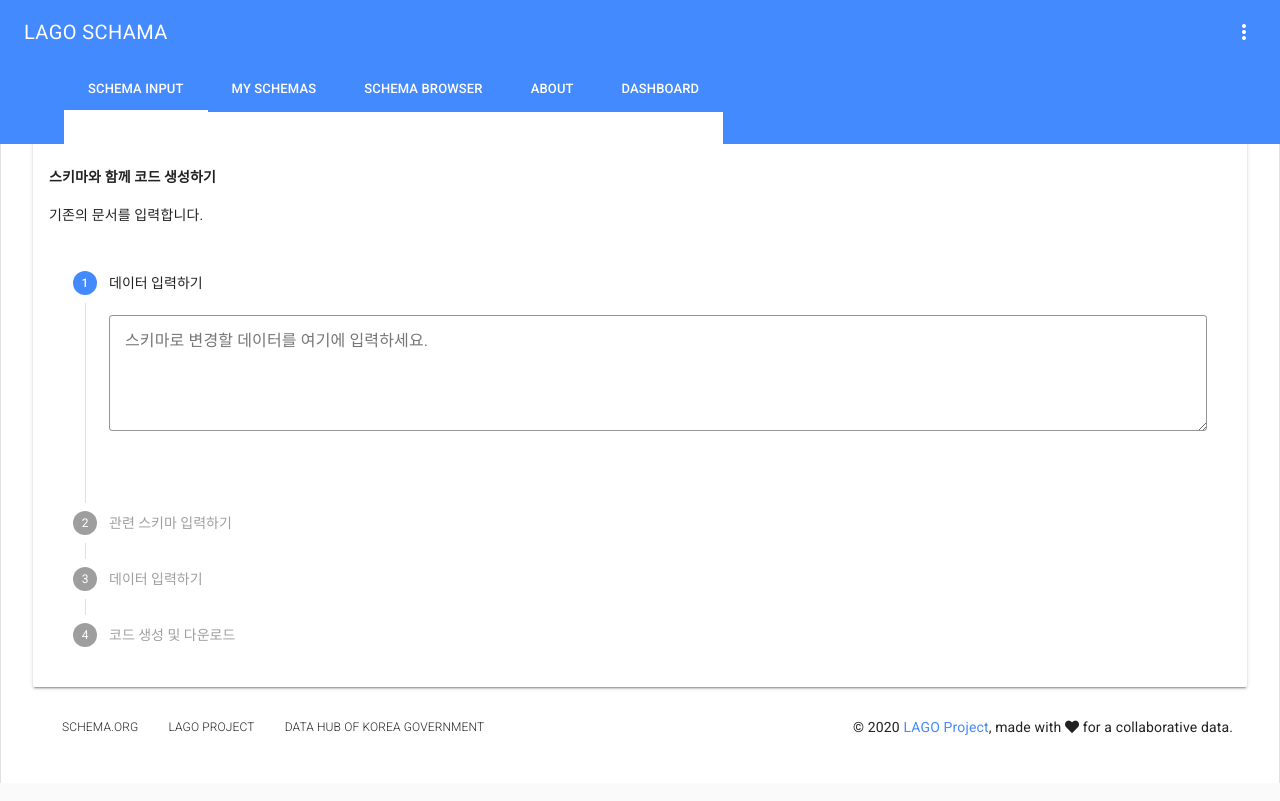
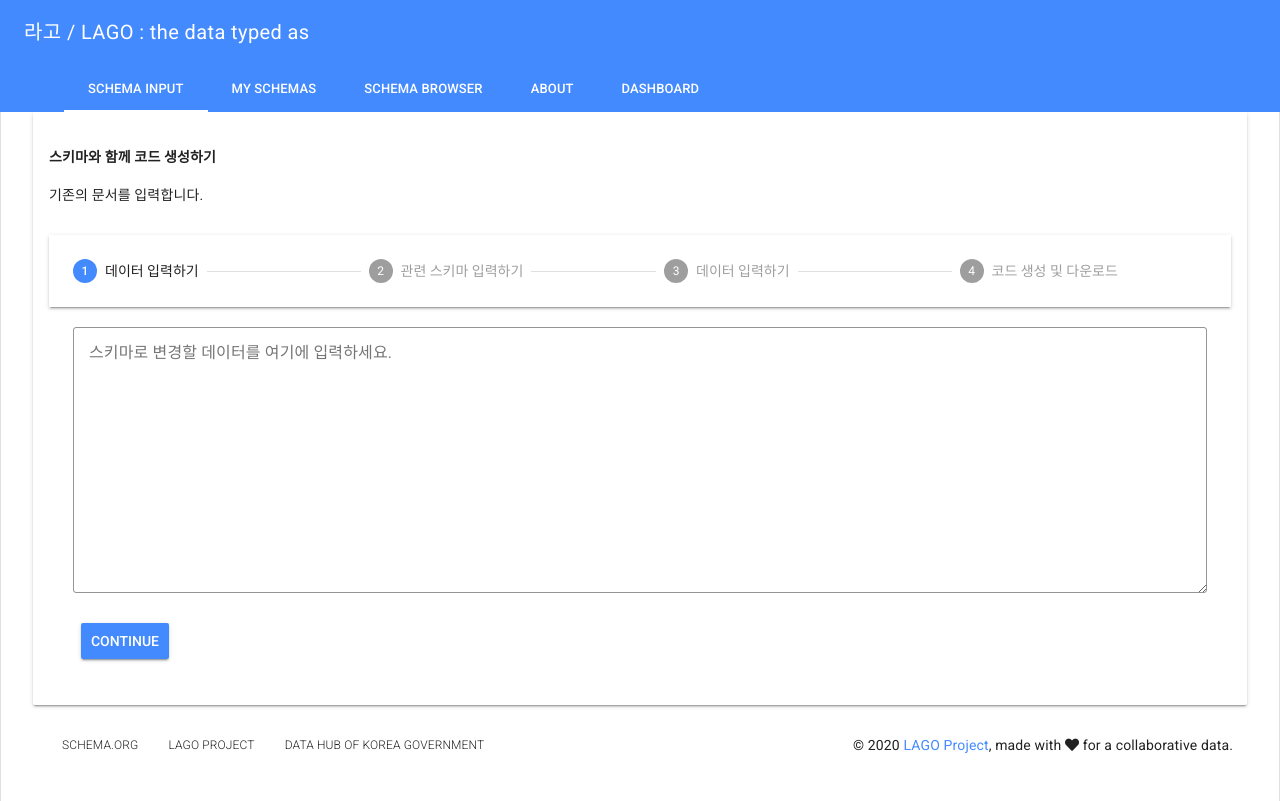
Before and after one commit to lagoyo/lago, a Vue app in the folder client/lago/: page /#/schema/gencode in a window 1280 px wide. Built offline with nearby package versions, Linux system fonts and the light colour scheme.

Commit message:
스키마 입력  화면 작업
- json 데이터 타입 점검
- 데이터 입력 오류가 있으면 에러 메시지 출력
- 데이터가 json 문제가 정상적이면 다음에 페이지에 출력

```diff
--- a/client/lago/package.json
+++ b/client/lago/package.json
@@ -11,6 +11,7 @@
     "core-js": "^3.6.5",
     "vue": "^2.6.11",
     "vue-clickaway": "^2.2.2",
+    "vue-json-pretty": "^1.6.7",
     "vue-material": "^1.0.0-beta-15"
   },
   "devDependencies": {
--- a/client/lago/src/pages/SchemaInput.vue
+++ b/client/lago/src/pages/SchemaInput.vue
@@ -1,27 +1,37 @@
 <template>
   <div class="content">
-    <div>HELLO WORLD!!</div>
     <md-card>
       <md-card-header data-background-color="orange">
         <h4 class="title">스키마와 함께 코드 생성하기</h4>
         <p class="category">기존의 문서를 입력합니다.</p>
       </md-card-header>
       <md-card-content>
-        <md-steppers md-active-step="data" md-vertical>
-          <md-step id="data" md-label="데이터 입력하기">
+        <md-steppers :md-active-step.sync="active">
+          <md-step id="first" md-label="데이터 입력하기" :md-done.sync="first">
             <md-field>
               <label>스키마로 변경할 데이터를 여기에 입력하세요.</label>
               <md-textarea v-model="srcData"></md-textarea>
             </md-field>
+            <md-content v-if="firstStepError"><p>{{firstStepError}}</p></md-content>
+            <md-button class="md-raised md-primary" @click="loadJson()">Continue</md-button>
           </md-step>
-          <md-step id="choose-schema" md-label="관련 스키마 입력하기">
+          <md-step class="second" id="second" md-label="관련 스키마 입력하기" :md-done.sync="second">
+            <div class="md-layout">
+              <div class="md-layout-item">SELECT BOX</div>
+              <div class="md-layout-item md-scrollbar">
+                <vue-json-pretty :data="srcObject" :deep="4"></vue-json-pretty>
+              </div>
+            </div>
+            <md-button class="md-raised md-primary" @click="setDone('second', 'third')">Continue</md-button>
+          </md-step>
+          <md-step id="third" md-label="데이터 입력하기" :md-done.sync="third">
             <p>여기서는 데이터를 입력합니다.</p>
+            <md-button class="md-raised md-primary" @click="setDone('third', 'fourth')">Continue</md-button>
           </md-step>
-          <md-step id="input-data" md-label="데이터 입력하기">
+          <md-step id="fourth" md-label="코드 생성 및 다운로드" :md-done.sync="fourth">
             <p>여기서는 데이터를 입력합니다.</p>
-          </md-step>
-          <md-step id="gen-code" md-label="코드 생성 및 다운로드">
-            <p>여기서는 데이터를 입력합니다.</p>
+            <md-button class="md-raised " @click="downloadAsFile()">save</md-button>
+            <md-button class="md-raised md-primary" @click="setDone('fourth')">Continue</md-button>
           </md-step>
         </md-steppers>
       </md-card-content>
@@ -30,20 +40,75 @@
 </template>
 
 <script>
+import VueJsonPretty from 'vue-json-pretty'
 
 export default {
   name: 'SchemaInput',
-
+  components: {
+    VueJsonPretty
+  },
   data () {
     return {
+      first: false,
+      second: false,
+      third: false,
+      fourth: false,
       // 사용작 입력한 최초의 입력 데이터
       srcData: null,
-      selectSchema: ''
+      srcObject: null,
+      secondStepError: null,
+      firstStepError: null,
+      // 현재 활성화된 스텝 정보
+      active: 'first'
+    }
+  },
+  methods: {
+    loadJson () {
+      if (this.srcData !== undefined) {
+        try {
+          this.srcObject = JSON.parse(this.srcData)
+          console.log(this.srcData)
+          console.log(this.srcObject)
+          this.setDone('first', 'second')
+        } catch (err) {
+          console.log('catch error!', err)
+          this.firstStepError = err.toString()
+        }
+      }
+    },
+    setDone (id, index) {
+      console.log('this', this)
+      this[id] = true
+      this.secondStepError = null
+
+      if (index) {
+        this.active = index
+      }
+    },
+    setError () {
+      this.secondStepError = 'This is an error!'
+    },
+    downloadAsFile () {
+      console.log('func is called!')
     }
   }
 }
 </script>
 
-<style scoped>
+<style scoped lang="scss">
+  .md-textarea {
+    height: 250px;
+    min-height: 250px;
+    max-height: 300px;
+  }
+
+  .second .md-layout .md-layout-item {
+    min-height: 100px;
+  }
+
+  .md-scrollbar {
+    max-height: 300px;
+    overflow: auto;
+  }
 
 </style>
--- a/client/lago/src/pages/layout/DashboardLayout.vue
+++ b/client/lago/src/pages/layout/DashboardLayout.vue
@@ -8,23 +8,21 @@
             <!--              <md-icon>menu</md-icon>-->
             <!--            </md-button>-->
 
-            <span class="md-title">LAGO SCHAMA</span>
+            <span class="md-title">라고 / LAGO : the data typed as </span>
           </div>
 
-          <div class="md-toolbar-section-end">
-            <md-button class="md-icon-button">
-              <md-icon>more_vert</md-icon>
-            </md-button>
-          </div>
+<!--          <div class="md-toolbar-section-end">-->
+<!--            <md-button class="md-icon-button">-->
+<!--              <md-icon>more_vert</md-icon>-->
+<!--            </md-button>-->
+<!--          </div>-->
         </div>
         <div class="md-toolbar-row">
           <md-tabs class="md-primary" md-sync-route>
-            <md-tab id="tab-input" md-label="Schema Input" to="/schema/gencode"></md-tab>
-            <md-tab id="tab-my" md-label="My Schemas" to="/schema/my">
-              <p>my tab</p>
-            </md-tab>
-            <md-tab id="tab-browser" md-label="Schema Browser" to="/schema/browser"></md-tab>
-            <md-tab id="tab-about" md-label="About" to="/schema/about"></md-tab>
+            <md-tab id="tab-input" md-label="Schema Input" to="/schema/gencode"/>
+            <md-tab id="tab-my" md-label="My Schemas" to="/schema/my"/>
+            <md-tab id="tab-browser" md-label="Schema Browser" to="/schema/browser"/>
+            <md-tab id="tab-about" md-label="About" to="/schema/about"/>
             <md-tab id="dashboard" md-label="Dashboard" to="/dashboard"/>
           </md-tabs>
         </div>
```
Also changed, not shown: 1 other file (tests, documents, lock files or other folders).
